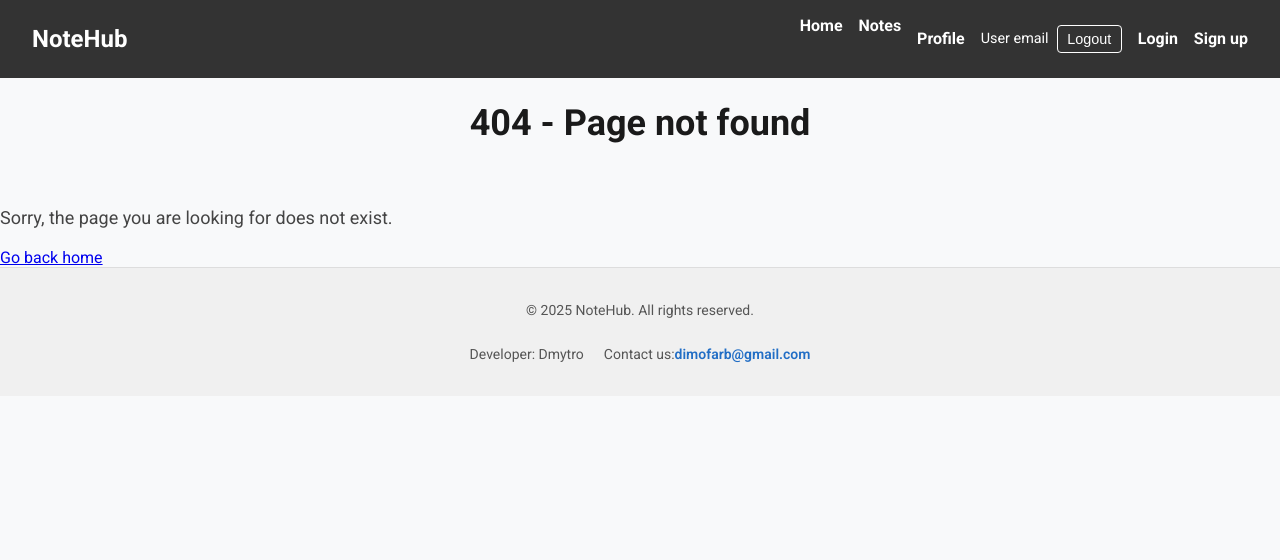
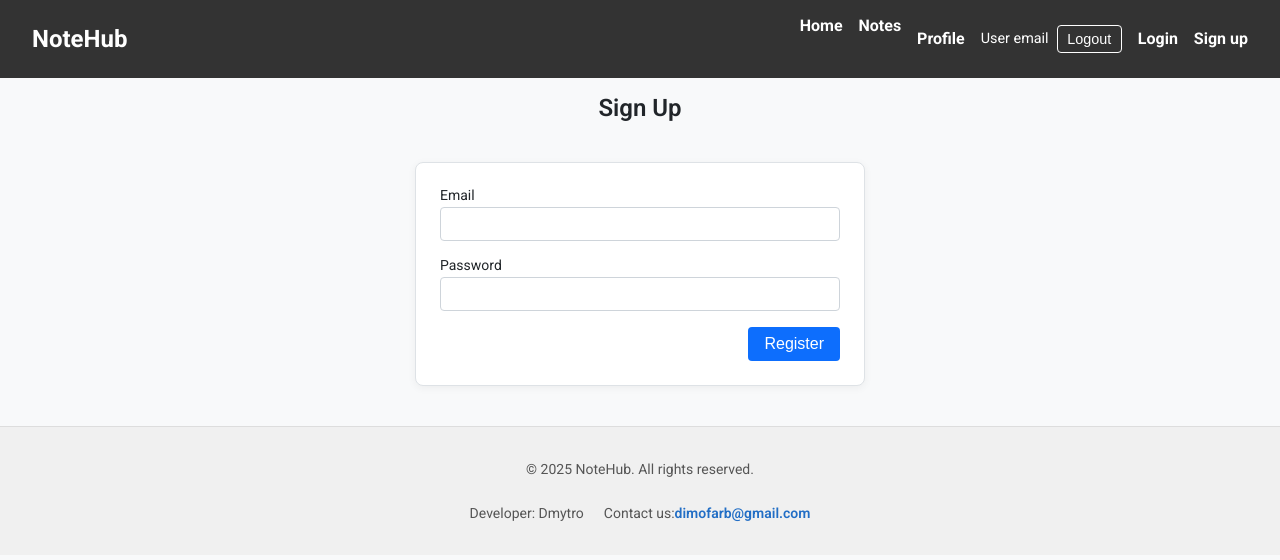
Before and after one commit to Diamond-FoxUA/09-auth, a Next.js app: page /sign-up in a window 1280 px wide. Before the commit this address had no page. Shown: the top 560 px of the page. Built offline with nearby package versions, Linux system fonts and the light colour scheme; no server answers.

Commit message:
feat: add SighUp page

```diff
--- /dev/null
+++ b/app/(auth routes)/sign-up/SignUpPage.module.css
@@ -0,0 +1,73 @@
+.mainContent {
+  flex: 1;
+}
+
+.form {
+  display: flex;
+  flex-direction: column;
+  gap: 16px;
+  max-width: 400px;
+  margin: 40px auto;
+  padding: 24px;
+  background-color: #fff;
+  border: 1px solid #dee2e6;
+  border-radius: 8px;
+  box-shadow: 0 2px 8px rgba(0, 0, 0, 0.05);
+}
+
+.formTitle {
+  font-size: 24px;
+  font-weight: 600;
+  text-align: center;
+  margin-bottom: 8px;
+  color: #212529;
+}
+
+.formGroup {
+  display: flex;
+  flex-direction: column;
+  font-size: 14px;
+  font-weight: 500;
+  color: #212529;
+}
+
+.input {
+  margin-top: 4px;
+  padding: 8px 12px;
+  font-size: 14px;
+  border: 1px solid #ced4da;
+  border-radius: 4px;
+}
+
+.actions {
+  display: flex;
+  justify-content: flex-end;
+  gap: 8px;
+}
+
+.submitButton {
+  padding: 8px 16px;
+  font-size: 16px;
+  background-color: #0d6efd;
+  color: #fff;
+  border: none;
+  border-radius: 4px;
+  cursor: pointer;
+  transition: background-color 0.2s ease;
+}
+
+.submitButton:hover {
+  background-color: #0d6efd;
+}
+
+.submitButton:disabled {
+  background-color: #b1c7ae;
+  cursor: not-allowed;
+}
+
+.error {
+  color: #dc3545;
+  font-size: 12px;
+  margin-top: 4px;
+  text-align: center;
+}
--- /dev/null
+++ b/app/(auth routes)/sign-up/page.tsx
@@ -0,0 +1,67 @@
+'use client';
+
+import css from './SignUpPage.module.css';
+import { register } from '@/lib/api/clientApi';
+
+import { useState } from 'react';
+import { useRouter } from 'next/navigation';
+
+function SignUp() {
+  const router = useRouter();
+  const [error, setError] = useState<string | null>(null);
+
+  const handleSubmit = async (e: React.FormEvent<HTMLFormElement>) => {
+    e.preventDefault();
+    setError(null);
+
+    const formData = new FormData(e.currentTarget);
+    const email = formData.get('email') as string;
+    const password = formData.get('password') as string;
+
+    try {
+      await register({ email, password });
+      router.push('/profile');
+    } catch (error) {
+      console.log(error);
+    }
+  };
+
+  return (
+    <main className={css.mainContent}>
+      <h1 className={css.formTitle}>Sign Up</h1>
+      <form onSubmit={handleSubmit} className={css.form}>
+        <div className={css.formGroup}>
+          <label htmlFor="email">Email</label>
+          <input
+            id="email"
+            type="text"
+            name="email"
+            className={css.input}
+            required
+          />
+        </div>
+
+        <div className={css.formGroup}>
+          <label htmlFor="password">Password</label>
+          <input
+            id="password"
+            type="text"
+            name="password"
+            className={css.input}
+            required
+          />
+        </div>
+
+        <div className={css.actions}>
+          <button type="submit" className={css.submitButton}>
+            Register
+          </button>
+        </div>
+
+        {error && <p className={css.error}>{error}</p>}
+      </form>
+    </main>
+  );
+}
+
+export default SignUp;
--- a/package.json
+++ b/package.json
@@ -11,6 +11,7 @@
   "dependencies": {
     "@tanstack/react-query": "^5.90.11",
     "axios": "^1.13.2",
+    "cookie": "^1.1.1",
     "formik": "^2.4.9",
     "next": "^16.0.7",
     "react": "^19.2.1",
--- /dev/null
+++ b/types/user.ts
@@ -0,0 +1,5 @@
+export interface User {
+  email: string;
+  password: string;
+  image: string;
+}
```
Also changed, not shown: 1 other file (tests, documents, lock files or other folders).
